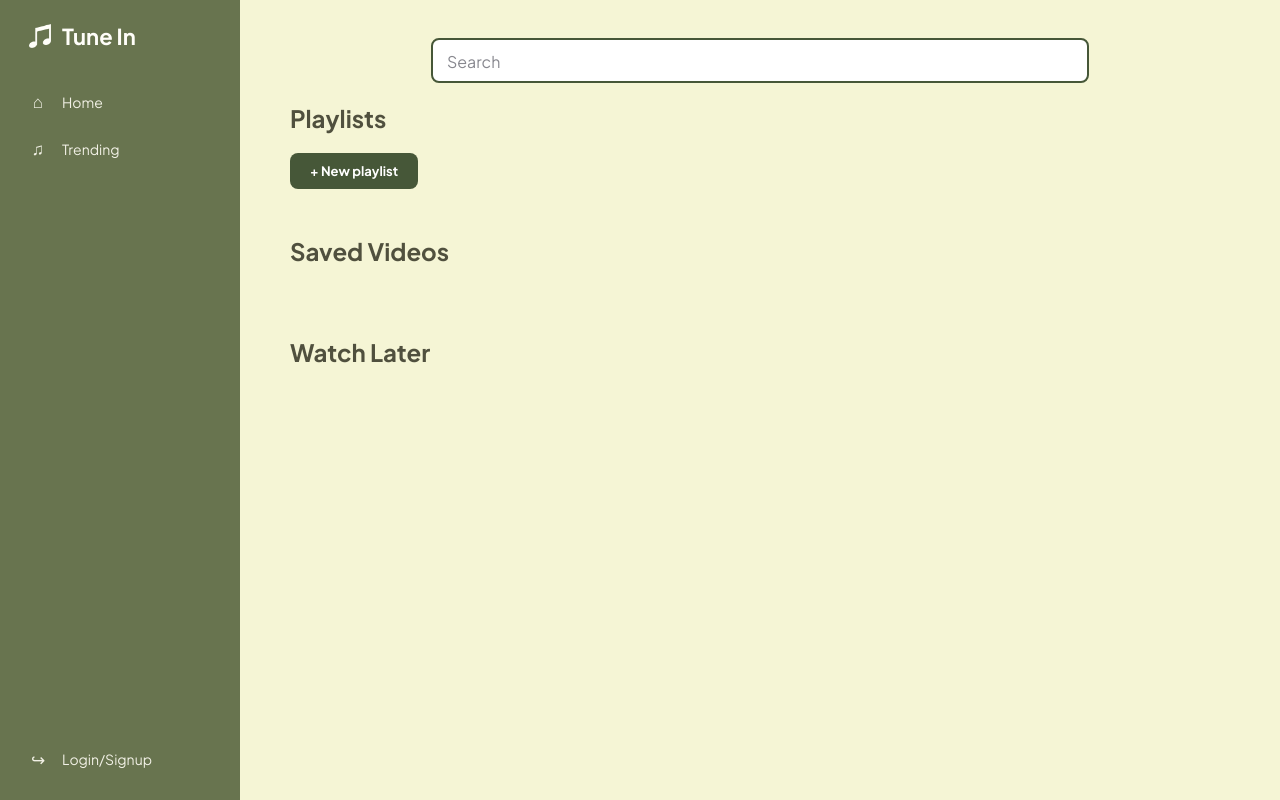
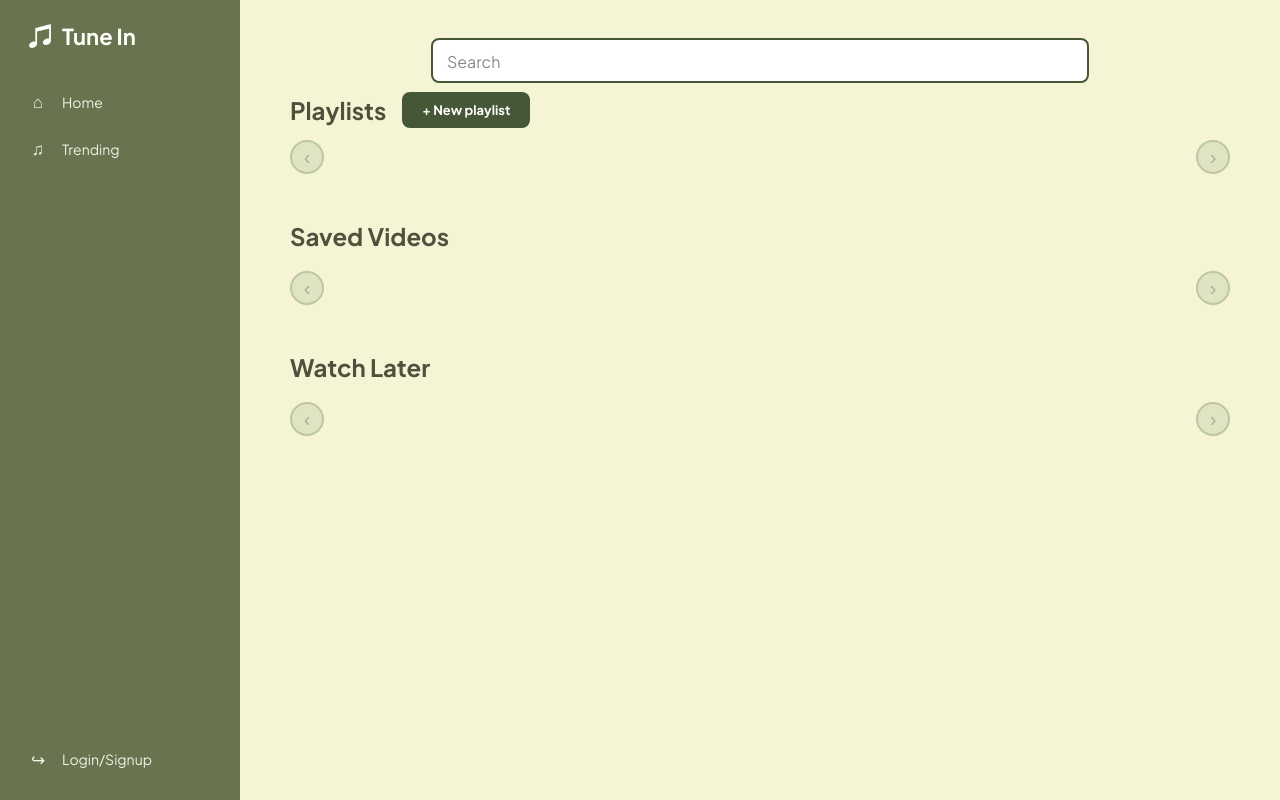
Before and after one commit to CSCI-5117-F26/developing-the-interactive-web-project-1-group-4, a Python web app: template src/developing-the-interactive-web-project-1-group-4/templates/library.html in a window 1280 px wide. Run offline with Jinja, Linux system fonts and the light colour scheme; the template is opened without the code that fills it, so the values that code supplies are empty; some libraries are stand-ins or nearby versions.

Commit message:
Library arrows on rows, New playlist beside title; layout fixes

```diff
--- /dev/null
+++ b/src/developing-the-interactive-web-project-1-group-4/static/css/library-carousel.css
@@ -0,0 +1,72 @@
+/* Library page: playlists, saved videos and watch later scroll sideways with
+   arrow buttons on both sides (same arrows as the Trending page). */
+
+/* Playlists title with the "+ New playlist" button beside it */
+.lib-head {
+    display: flex;
+    align-items: center;
+    gap: 16px;
+    margin: 0 0 12px;
+}
+
+.lib-head h2 {
+    margin: 0;
+}
+
+/* Arrows on either side of a row */
+.lib-carousel {
+    display: flex;
+    align-items: center;
+    gap: 10px;
+}
+
+.lib-carousel .carousel-track {
+    flex: 1;
+    min-width: 0;                       /* lets the row shrink so it can scroll */
+    overflow-x: auto;
+    overflow-y: hidden;
+    scrollbar-width: none;
+}
+
+.lib-carousel .carousel-track::-webkit-scrollbar {
+    display: none;
+}
+
+.lib-carousel .carousel-arrow {
+    display: grid;
+    flex: none;
+    width: 34px;
+    height: 34px;
+    padding: 0;
+    place-items: center;
+    border: 2px solid var(--tagBorderColor);
+    border-radius: 50%;
+    background: var(--tagBackgroundColor);
+    color: var(--onTBC);
+    font-size: 20px;
+    line-height: 1;
+    cursor: pointer;
+}
+
+.lib-carousel .carousel-arrow:hover:not(:disabled) {
+    background: var(--menuBackgroundColor);
+    color: var(--onMBC);
+}
+
+.lib-carousel .carousel-arrow:disabled {
+    opacity: .35;
+    cursor: default;
+}
+
+/* Playlists: one row of 4 visible at a time, swipe for the rest */
+.lib-carousel .playlist-row {
+    grid-template-columns: none;
+    grid-auto-flow: column;
+    grid-auto-columns: calc((100% - 84px) / 4);   /* 3 gaps of 28px */
+    padding: 10px 6px;                            /* room for the hover zoom */
+    scroll-snap-type: x proximity;
+}
+
+.lib-carousel .playlist-card {
+    scroll-snap-align: start;
+}
--- a/src/developing-the-interactive-web-project-1-group-4/templates/library.html
+++ b/src/developing-the-interactive-web-project-1-group-4/templates/library.html
@@ -4,6 +4,7 @@
 <link rel="stylesheet" href="{{ url_for('static', filename='css/library-style.css') }}?v=2">
 <link rel="stylesheet" href="{{ url_for('static', filename='css/manage-videos.css') }}?v=2">
 <link rel="stylesheet" href="{{ url_for('static', filename='css/playlist-popup.css') }}">
+<link rel="stylesheet" href="{{ url_for('static', filename='css/library-carousel.css') }}">
 
 
 <div class="home-placeholder">
@@ -11,12 +12,16 @@
 
     <!-- Playlist -->
     <div>
-        <h2>Playlists</h2>
-        <button type="button" id="newPlaylistButton"
-        class="mv-btn mv-btn-primary">
-    + New playlist
-</button>
-        <div class="playlist-row">
+        <div class="lib-head">
+            <h2>Playlists</h2>
+            <button type="button" id="newPlaylistButton"
+                    class="mv-btn mv-btn-primary">
+                + New playlist
+            </button>
+        </div>
+        <div class="carousel lib-carousel">
+        <button type="button" class="carousel-arrow carousel-arrow-left" aria-label="Scroll playlists left">‹</button>
+        <div class="carousel-track playlist-row">
             {% for playlist in playlists %}
             <button type="button" class="playlist-card playlist-open"
                     data-playlist-title="{{ playlist.title }}"
@@ -32,12 +37,14 @@
                         data-artist="{{ video.artist or (video.uploader.username if video.uploader else '') }}"
                         data-duration-text="{{ video.duration_text }}"
                         data-seconds="{{ video.duration }}"
-                        data-thumb="{{ video.thumbnail_url }}"
+                        data-thumb="{{ mediaURL(video.thumbnail_key) or default_thumbnail_url or '' }}"
                         data-src="{{ video.video_url }}"></li>
                     {% endfor %}
                 </template>
             </button>
             {% endfor %}
+        </div>
+        <button type="button" class="carousel-arrow carousel-arrow-right" aria-label="Scroll playlists right">›</button>
         </div>
     </div>
 
@@ -45,7 +52,9 @@
     <!-- Saved Videos -->
     <div class="saved-section">
         <h2>Saved Videos</h2>
-        <div class="saved-row">
+        <div class="carousel lib-carousel">
+        <button type="button" class="carousel-arrow carousel-arrow-left" aria-label="Scroll saved videos left">‹</button>
+        <div class="carousel-track saved-row">
             {% for video in saved_videos %}
             <article class="mv-card saved-vid-card"
                     data-title="{{ video.title }}"
@@ -59,10 +68,11 @@
                 <div class="mv-art vinyl-art">
                     <div class="mv-vinyl vinyl-library" aria-hidden="true"></div>
                                     <div class="mv-thumb">
-                        {% if video.thumbnail_url %}
-                                                    <img src="{{ video.thumbnail_url }}" alt="Thumbnail for {{ video.title }}"
-                                class="{{ 'is-default' if video.is_default else '' }}"
-                                {% if video.is_default %}style="object-fit: contain; background: #fff;"{% endif %}
+                        {% set thumbnail_url = mediaURL(video.thumbnail_key) or default_thumbnail_url %}
+                        {% if thumbnail_url %}
+                                                    <img src="{{ thumbnail_url }}" alt="Thumbnail for {{ video.title }}"
+                                class="{{ 'is-default' if not video.thumbnail_key else '' }}"
+                                {% if not video.thumbnail_key %}style="object-fit: contain; background: #fff;"{% endif %}
                                 data-fallback="{{ default_thumbnail_url or '' }}"
                                 onerror="if (this.dataset.fallback && !this.dataset.tried) { this.dataset.tried = '1'; this.classList.add('is-default'); this.style.objectFit = 'contain'; this.style.background = '#fff'; this.src = this.dataset.fallback; } else { this.hidden = true; this.nextElementSibling.hidden = false; }">
                         {% else %}
@@ -84,12 +94,16 @@
             </article>
             {% endfor %}
         </div>
+        <button type="button" class="carousel-arrow carousel-arrow-right" aria-label="Scroll saved videos right">›</button>
+        </div>
     </div>
 
     <!-- Watch Later -->
     <div class="saved-section">
         <h2>Watch Later</h2>
-        <div class="saved-row">
+        <div class="carousel lib-carousel">
+        <button type="button" class="carousel-arrow carousel-arrow-left" aria-label="Scroll watch later left">‹</button>
+        <div class="carousel-track saved-row">
             {% for video in watchlater %}
             <article class="mv-card saved-vid-card"
                         data-title="{{ video.title }}"
@@ -103,10 +117,11 @@
                     <div class="mv-art vinyl-art">
                         <div class="mv-vinyl vinyl-library" aria-hidden="true"></div>
                                         <div class="mv-thumb">
-                            {% if video.thumbnail_url %}
-                                                        <img src="{{ video.thumbnail_url }}" alt="Thumbnail for {{ video.title }}"
-                                    class="{{ 'is-default' if video.is_default else '' }}"
-                                    {% if video.is_default %}style="object-fit: contain; background: #fff;"{% endif %}
+                            {% set thumbnail_url = mediaURL(video.thumbnail_key) or default_thumbnail_url %}
+                            {% if thumbnail_url %}
+                                                        <img src="{{ thumbnail_url }}" alt="Thumbnail for {{ video.title }}"
+                                    class="{{ 'is-default' if not video.thumbnail_key else '' }}"
+                                    {% if not video.thumbnail_key %}style="object-fit: contain; background: #fff;"{% endif %}
                                     data-fallback="{{ default_thumbnail_url or '' }}"
                                     onerror="if (this.dataset.fallback && !this.dataset.tried) { this.dataset.tried = '1'; this.classList.add('is-default'); this.style.objectFit = 'contain'; this.style.background = '#fff'; this.src = this.dataset.fallback; } else { this.hidden = true; this.nextElementSibling.hidden = false; }">
                             {% else %}
@@ -127,6 +142,8 @@
 
                 </article>
             {% endfor %}
+        </div>
+        <button type="button" class="carousel-arrow carousel-arrow-right" aria-label="Scroll watch later right">›</button>
         </div>
 </div>
 <dialog id="newPlaylistDialog"
@@ -200,4 +217,5 @@
 </script>
 {% include "playlistPopup.html" %}
 <script src="{{ url_for('static', filename='js/playlistPopup.js') }}"></script>
+<script src="{{ url_for('static', filename='js/carousel.js') }}"></script>
 {% endblock %}
```
